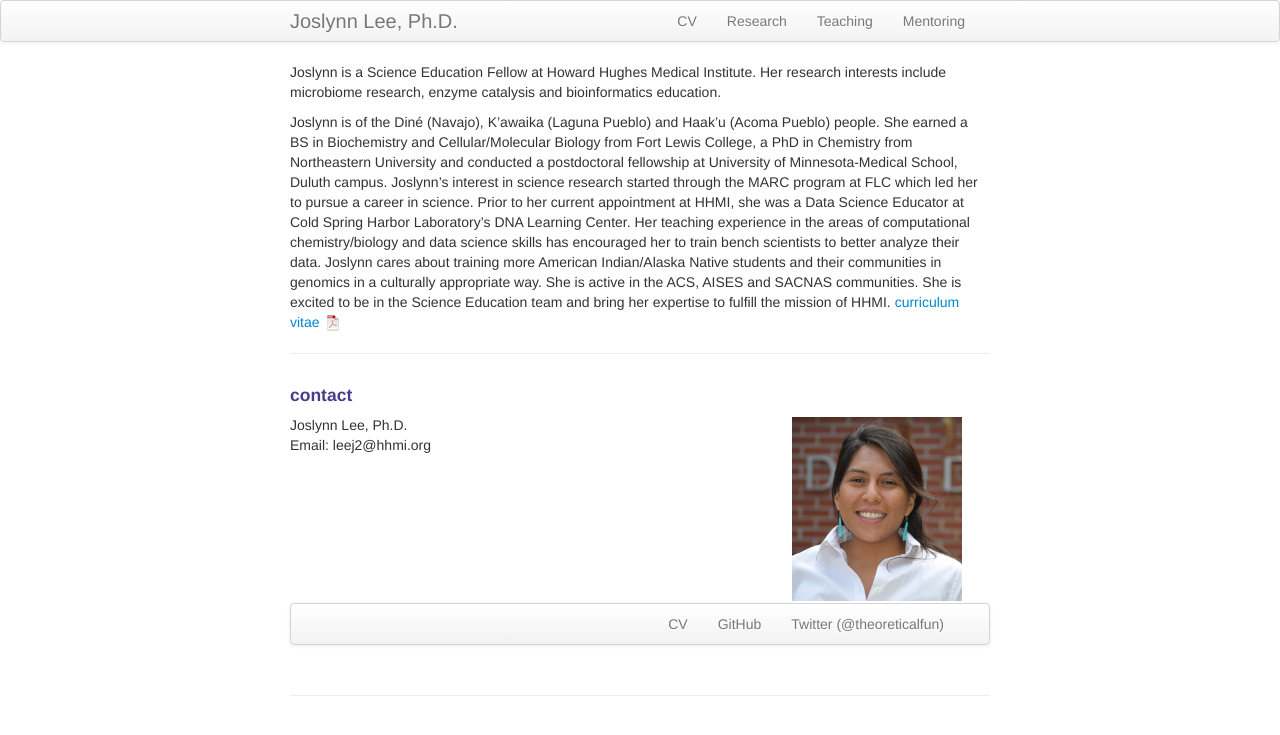
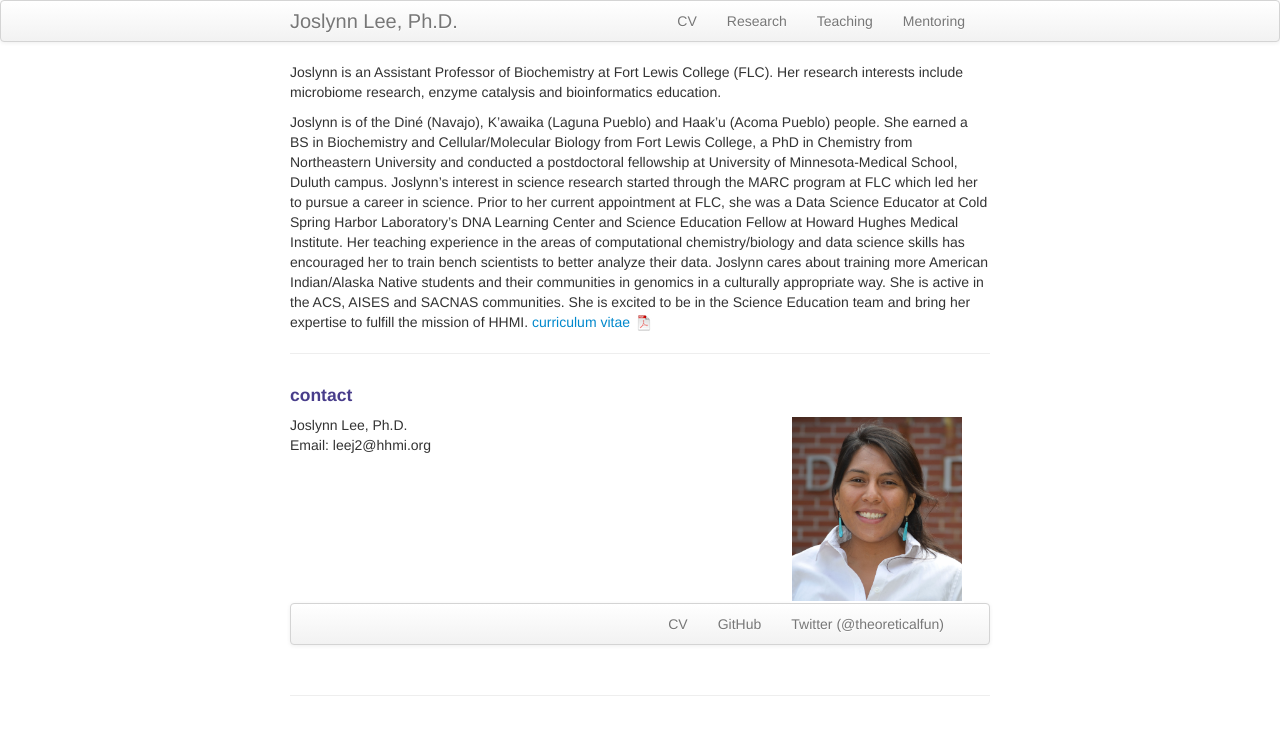
Before and after one commit to joslynnlee/joslynnlee.github.io, a Jekyll site: the page built from index.md, in a window 1280 px wide. Shown: the top 735 px of the page. Built offline with Jekyll 4.4.1, drawn with Linux system fonts in a browser that asks for light colours.

Commit message:
Update index.md

```diff
--- a/index.md
+++ b/index.md
@@ -1,13 +1,13 @@
 ---
 layout: frontpage
 title: Joslynn Lee, Ph.D.
-description: Joslynn is a Science Education Fellow at Howard Hughes Medical Institute.
+description: Joslynn is an Assistant Professor of Biochemistry at Fort Lewis College.
 keywords: chemistry, bioinformatics, microbiome
 ---
 
-Joslynn is a Science Education Fellow at Howard Hughes Medical Institute. Her research interests include microbiome research, enzyme catalysis and bioinformatics education.
+Joslynn is an Assistant Professor of Biochemistry at Fort Lewis College (FLC). Her research interests include microbiome research, enzyme catalysis and bioinformatics education.
 
-Joslynn is of the Diné (Navajo), K’awaika (Laguna Pueblo) and Haak’u (Acoma Pueblo) people. She earned a BS in Biochemistry and Cellular/Molecular Biology from Fort Lewis College, a PhD in Chemistry from Northeastern University and conducted a postdoctoral fellowship at University of Minnesota-Medical School, Duluth campus. Joslynn’s interest in science research started through the MARC program at FLC which led her to pursue a career in science. Prior to her current appointment at HHMI, she was a Data Science Educator at Cold Spring Harbor Laboratory’s DNA Learning Center. Her teaching experience in the areas of computational chemistry/biology and data science skills has encouraged her to train bench scientists to better analyze their data. Joslynn cares about training more American Indian/Alaska Native students and their communities in genomics in a culturally appropriate way. She is active in the ACS, AISES and SACNAS communities. She is excited to be in the Science Education team and bring her expertise to fulfill the mission of HHMI.
+Joslynn is of the Diné (Navajo), K’awaika (Laguna Pueblo) and Haak’u (Acoma Pueblo) people. She earned a BS in Biochemistry and Cellular/Molecular Biology from Fort Lewis College, a PhD in Chemistry from Northeastern University and conducted a postdoctoral fellowship at University of Minnesota-Medical School, Duluth campus. Joslynn’s interest in science research started through the MARC program at FLC which led her to pursue a career in science. Prior to her current appointment at FLC, she was a Data Science Educator at Cold Spring Harbor Laboratory’s DNA Learning Center and Science Education Fellow at Howard Hughes Medical Institute. Her teaching experience in the areas of computational chemistry/biology and data science skills has encouraged her to train bench scientists to better analyze their data. Joslynn cares about training more American Indian/Alaska Native students and their communities in genomics in a culturally appropriate way. She is active in the ACS, AISES and SACNAS communities. She is excited to be in the Science Education team and bring her expertise to fulfill the mission of HHMI.
 [curriculum vitae ![CV as pdf]({{ BASE_PATH }}/pages/icons16/pdf-icon.png)]({{ BASE_PATH }}/assets/CV.pdf)<br/>
 
 
```
